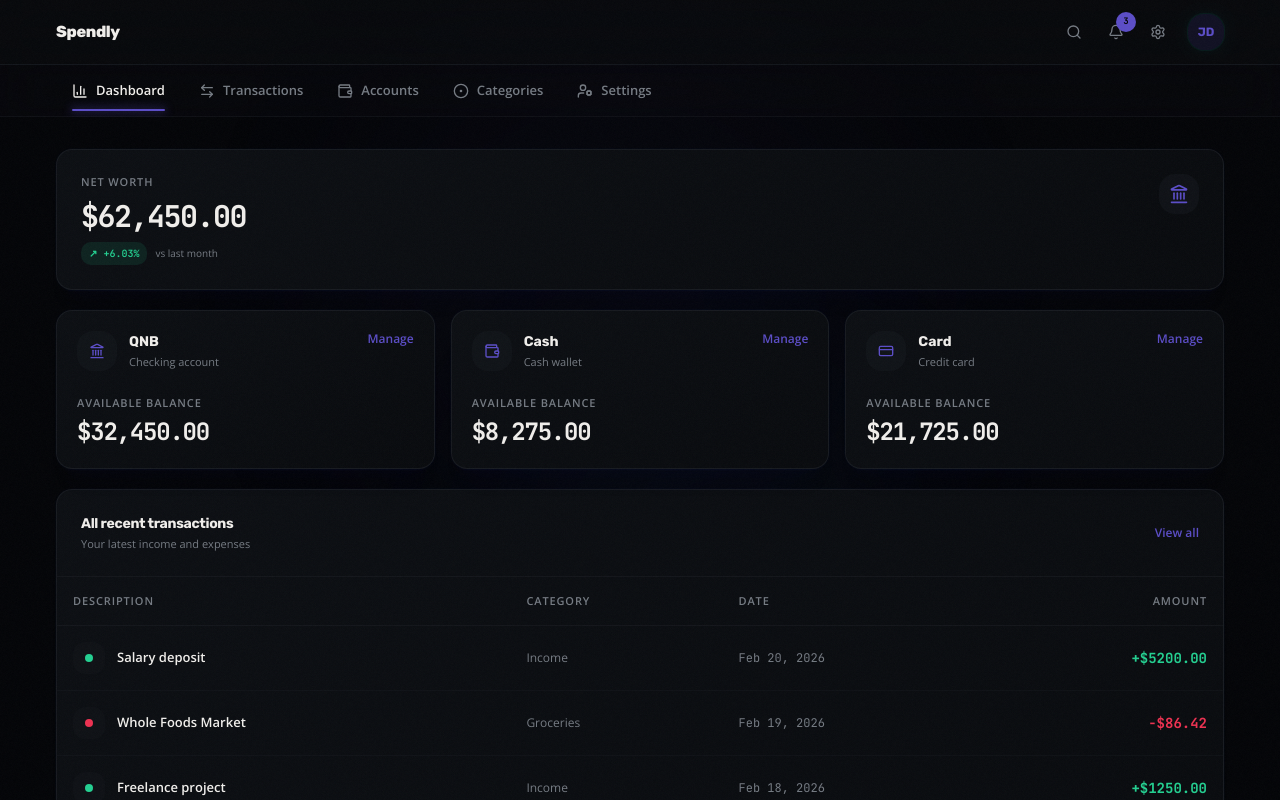
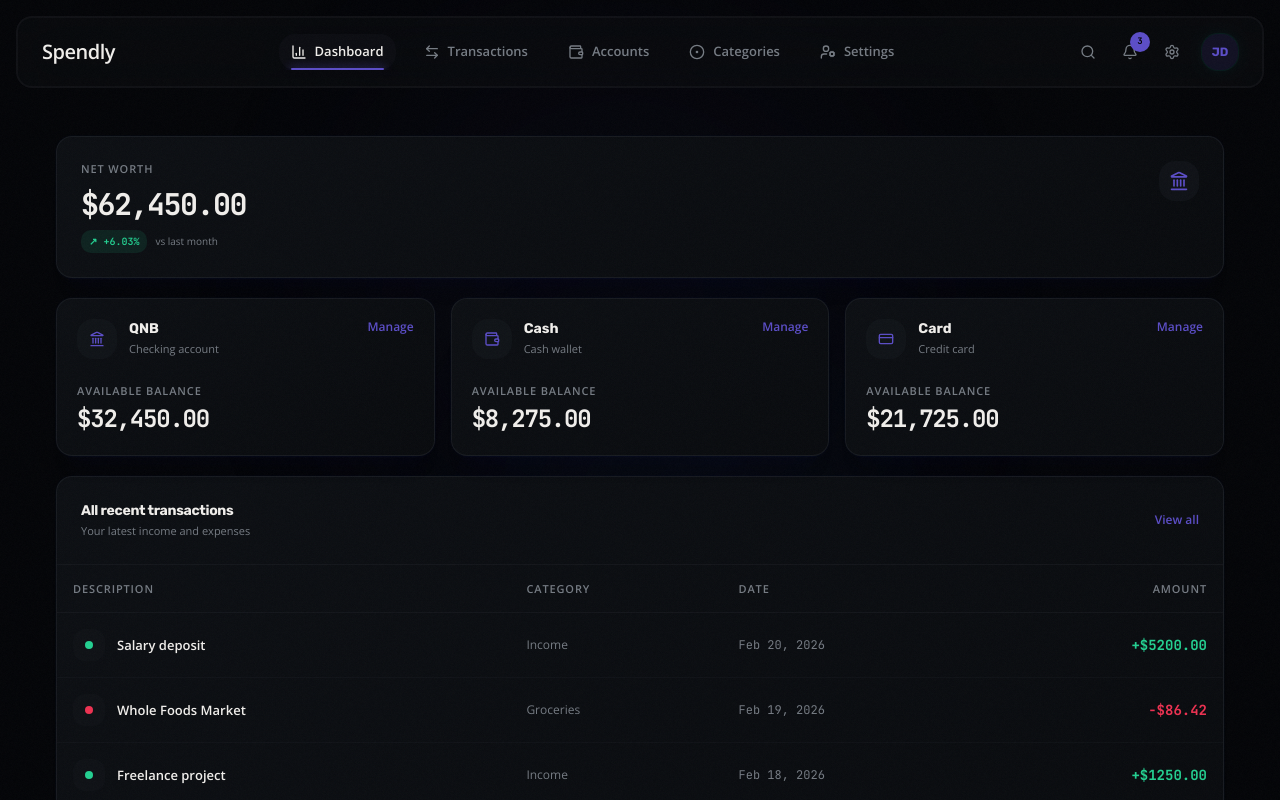
Before and after one commit to the1mazen/dashspendly, a Next.js app: page / in a window 1280 px wide. Shown: the top 800 px of the page. Built offline with nearby package versions, Linux system fonts and the light colour scheme.

Commit message:
feat: add floating navigation header with dynamic menu and indicators
Co-authored-by: the1mazen <314579469+the1mazen@users.noreply.github.com>

```diff
--- a/components/cards/financial-analytics-dashboard.tsx
+++ b/components/cards/financial-analytics-dashboard.tsx
@@ -1247,69 +1247,54 @@ export default function FinancialAnalyticsDashboard() {
         <div className="absolute bottom-0 right-1/4 w-[500px] h-[500px] rounded-full opacity-[0.02] blur-[100px] animate-float" style={{ background: C.azure, animationDelay: "3s" }} />
       </div>
 
-      {/* Header */}
-      <header className="border-b border-border/60 bg-card/60 backdrop-blur-xl sticky top-0 z-30 relative">
-        <div className="w-full px-5 lg:px-10 xl:px-14">
-          <div className="flex items-center justify-between h-16">
-            <div className="flex items-center gap-4">
-              <span className="text-base font-extrabold tracking-tight text-foreground font-display">Spendly</span>
-            </div>
+      {/* Floating navigation */}
+      <header className="sticky top-0 z-30 px-2 py-3 sm:px-4 sm:py-4">
+        <div className="mx-auto w-full max-w-7xl rounded-2xl border-2 border-border/40 bg-card/60 px-3 py-3 backdrop-blur-xl sm:px-6 sm:py-4">
+          <div className="flex min-w-0 items-center justify-between gap-3">
+            <button onClick={() => handleNavigation("dashboard")} className="cursor-pointer shrink-0" aria-label="Go to Dashboard">
+              <span className="text-lg font-semibold tracking-tight text-foreground font-sans sm:text-xl">Spendly</span>
+            </button>
+
+            <nav aria-label="Primary navigation" className="hidden min-w-0 items-center gap-2 overflow-x-auto md:flex lg:gap-4 scrollbar-none">
+              {NAV_ITEMS.map((item) => {
+                const isActive = item.id === activeSection
+                const Icon = item.icon
+                return (
+                  <button key={item.id} onClick={() => handleNavigation(item.id)}
+                    className={`relative flex items-center gap-2 rounded-xl px-3 py-2 text-[13px] font-semibold whitespace-nowrap transition-all duration-250 font-sans ${
+                      isActive ? "text-foreground bg-accent/40" : "text-muted-foreground hover:text-foreground hover:bg-accent/30"
+                    }`}
+                    aria-current={isActive ? "page" : undefined}
+                  >
+                    <Icon className="size-4" />
+                    <span>{item.label}</span>
+                    {isActive && <motion.div layoutId="nav-indicator" className="absolute bottom-0 left-3 right-3 h-0.5 rounded-full bg-primary" style={{ boxShadow: `0 0 8px 2px rgb(91 77 199 / 0.3)` }} transition={SPRING} />}
+                  </button>
+                )
+              })}
+            </nav>
+
             <div className="flex items-center gap-1.5">
-              <button className="p-2.5 rounded-xl hover:bg-accent/50 transition-all duration-200" aria-label="Search">
+              <button className="rounded-xl p-2.5 transition-all duration-200 hover:bg-accent/50" aria-label="Search">
                 <Search className="size-4 text-muted-foreground" />
               </button>
               <div className="relative">
-                <button
-                  onClick={() => setNotificationsOpen((prev) => !prev)}
-                  className="p-2.5 rounded-xl hover:bg-accent/50 transition-all duration-200 relative"
-                  aria-label="Notifications" aria-expanded={notificationsOpen}
-                >
+                <button onClick={() => setNotificationsOpen((prev) => !prev)} className="relative rounded-xl p-2.5 transition-all duration-200 hover:bg-accent/50" aria-label="Notifications" aria-expanded={notificationsOpen}>
                   <Bell className="size-4 text-muted-foreground" />
-                  {unreadCount > 0 && (
-                    <motion.span initial={{ scale: 0 }} animate={{ scale: 1 }} transition={SPRING}
-                      className="absolute -top-0.5 -right-0.5 size-5 rounded-full bg-primary text-primary-foreground text-[9px] font-bold flex items-center justify-center font-mono">
-                      {unreadCount}
-                    </motion.span>
-                  )}
+                  {unreadCount > 0 && <motion.span initial={{ scale: 0 }} animate={{ scale: 1 }} transition={SPRING} className="absolute -right-0.5 -top-0.5 flex size-5 items-center justify-center rounded-full bg-primary text-[9px] font-bold text-primary-foreground font-mono">{unreadCount}</motion.span>}
                 </button>
                 <NotificationPanel isOpen={notificationsOpen} onClose={() => setNotificationsOpen(false)} items={notifItems} onMarkRead={handleMarkRead} onMarkAllRead={handleMarkAllRead} />
               </div>
-              <button className="p-2.5 rounded-xl hover:bg-accent/50 transition-all duration-200" aria-label="Settings" onClick={() => handleNavigation("settings")}>
+              <button className="rounded-xl p-2.5 transition-all duration-200 hover:bg-accent/50" aria-label="Settings" onClick={() => handleNavigation("settings")}>
                 <Settings className="size-4 text-muted-foreground" />
               </button>
-              <div className="size-9 rounded-xl bg-primary/12 flex items-center justify-center ml-1.5 glow-teal-sm cursor-pointer hover:bg-primary/18 transition-colors">
+              <div className="ml-1.5 flex size-9 cursor-pointer items-center justify-center rounded-xl bg-primary/12 glow-teal-sm transition-colors hover:bg-primary/18">
                 <span className="text-xs font-bold text-primary font-display">JD</span>
               </div>
             </div>
           </div>
         </div>
       </header>
-
-      {/* Navigation */}
-      <nav className="border-b border-border/40 bg-card/40 backdrop-blur-xl sticky top-16 z-20 relative">
-        <div className="w-full px-5 lg:px-10 xl:px-14">
-          <div className="flex items-center gap-0.5 overflow-x-auto py-1.5 -mb-px scrollbar-none">
-            {NAV_ITEMS.map((item) => {
-              const isActive = item.id === activeSection
-              const Icon = item.icon
-              return (
-                <button key={item.id} onClick={() => handleNavigation(item.id)}
-                  className={`relative flex items-center gap-2 px-4 py-2.5 text-[13px] font-semibold rounded-xl transition-all duration-250 whitespace-nowrap shrink-0 font-sans ${
-                    isActive ? "text-foreground" : "text-muted-foreground hover:text-foreground hover:bg-accent/30"
-                  }`}
-                  aria-current={isActive ? "page" : undefined}
-                >
-                  <Icon className="size-4" />
-                  <span>{item.label}</span>
-                  {isActive && (
-                    <motion.div layoutId="nav-indicator" className="absolute bottom-0 left-4 right-4 h-0.5 rounded-full bg-primary" style={{ boxShadow: `0 0 8px 2px rgb(91 77 199 / 0.3)` }} transition={SPRING} />
-                  )}
-                </button>
-              )
-            })}
-          </div>
-        </div>
-      </nav>
 
       {/* Content */}
       <main className="w-full px-5 lg:px-10 xl:px-14 py-6 lg:py-8 flex-1 relative z-10">
```
